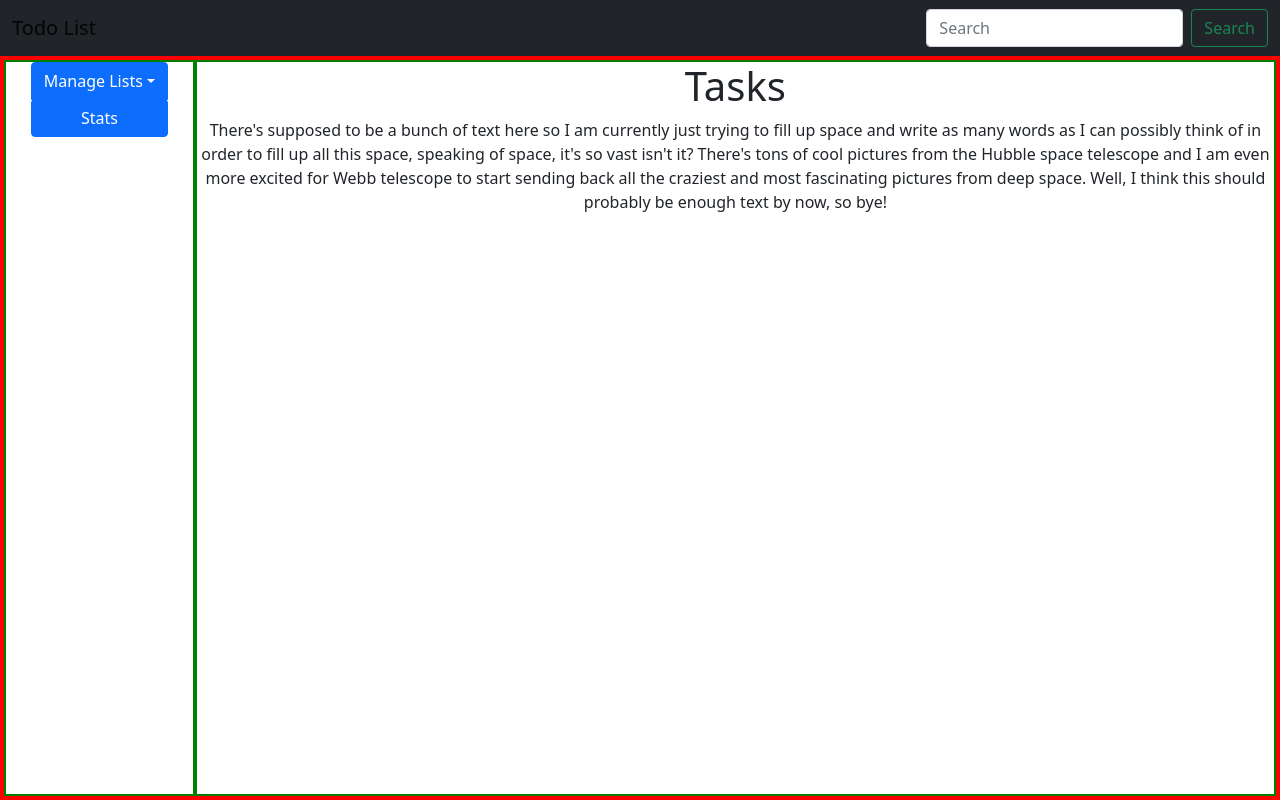
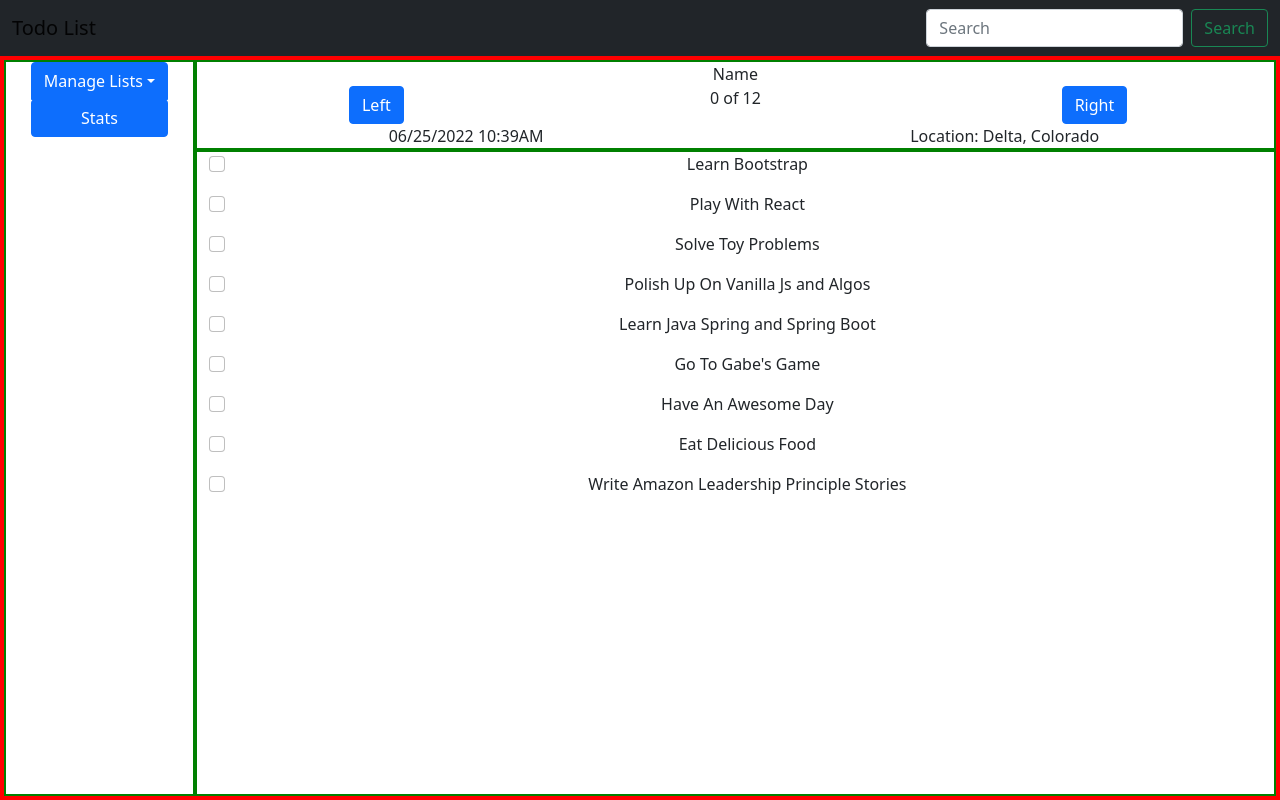
Before and after one commit to mrrobotisreal/React_Todo_List, a React app: page / in a window 1280 px wide. Built offline with nearby package versions, Linux system fonts and the light colour scheme; the HTML template or start-up script is replaced by a standard one.

Commit message:
Finished TasksHeader and TasksBody.

```diff
--- /dev/null
+++ b/client/src/components/Home/Tasks/Breakdown/TasksBody.css
@@ -0,0 +1,3 @@
+#TasksBody {
+  display: flex;
+}
--- /dev/null
+++ b/client/src/components/Home/Tasks/Breakdown/TasksBody.jsx
@@ -0,0 +1,32 @@
+import React, { useState } from 'react';
+import { Container, Row, Col, Form } from 'react-bootstrap';
+
+import './TasksBody.css';
+
+const TasksBody = () => {
+  const [ tasks, setTasks ] = useState(['Learn Bootstrap', 'Play With React', 'Solve Toy Problems', 'Polish Up On Vanilla Js and Algos', 'Learn Java Spring and Spring Boot', 'Go To Gabe\'s Game', 'Have An Awesome Day', 'Eat Delicious Food', 'Write Amazon Leadership Principle Stories']);
+
+  return (
+    <div>
+      <Container>
+        <Row>
+          <Col>
+            {
+              tasks.map(task => {
+                return (
+                  <Form className="Task">
+                    <Form.Group className="mb-3" controlId="formBasicCheckbox">
+                      <Form.Check type="checkbox" label={task} />
+                    </Form.Group>
+                  </Form>
+                );
+              })
+            }
+          </Col>
+        </Row>
+      </Container>
+    </div>
+  )
+};
+
+export default TasksBody;
--- /dev/null
+++ b/client/src/components/Home/Tasks/Breakdown/TasksHeader.css
@@ -0,0 +1,4 @@
+#TasksHeader {
+  display: flex;
+  border-bottom: 4px solid green;
+}
--- /dev/null
+++ b/client/src/components/Home/Tasks/Breakdown/TasksHeader.jsx
@@ -0,0 +1,37 @@
+import React from 'react';
+import { Container, Row, Col, Button } from 'react-bootstrap';
+
+import './TasksHeader.css';
+
+const TasksHeader = () => {
+  return (
+    <div id="TasksHeader">
+      <Container>
+        <Row>
+          <Col>Name</Col>
+        </Row>
+        <Row>
+          <Col>
+            <Button>Left</Button>
+          </Col>
+          <Col>
+            <span>0 of 12</span>
+          </Col>
+          <Col>
+            <Button>Right</Button>
+          </Col>
+        </Row>
+        <Row>
+          <Col>
+            <span>06/25/2022 10:39AM</span>
+          </Col>
+          <Col>
+            <span>Location: Delta, Colorado</span>
+          </Col>
+        </Row>
+      </Container>
+    </div>
+  )
+};
+
+export default TasksHeader;
--- a/client/src/components/Home/Tasks/Tasks.jsx
+++ b/client/src/components/Home/Tasks/Tasks.jsx
@@ -2,14 +2,20 @@ import React from 'react'
 import { Container } from 'react-bootstrap';
 
 import './Tasks.css';
+import TasksHeader from './Breakdown/TasksHeader.jsx';
+import TasksBody from './Breakdown/TasksBody.jsx';
 
 const Tasks = () => {
   return (
     <div id="Tasks">
-      <h1>Tasks</h1>
-      <p>There's supposed to be a bunch of text here so I am currently just trying to fill up space and write as many words as I can possibly think of in order to fill up all this space, speaking of space, it's so vast isn't it? There's tons of cool pictures from the Hubble space telescope and I am even more excited for Webb telescope to start sending back all the craziest and most fascinating pictures from deep space. Well, I think this should probably be enough text by now, so bye!</p>
+      <TasksHeader />
+      <TasksBody />
     </div>
   );
 };
 
 export default Tasks;
+
+
+      // {/* <h1>Tasks</h1>
+      // <p>There's supposed to be a bunch of text here so I am currently just trying to fill up space and write as many words as I can possibly think of in order to fill up all this space, speaking of space, it's so vast isn't it? There's tons of cool pictures from the Hubble space telescope and I am even more excited for Webb telescope to start sending back all the craziest and most fascinating pictures from deep space. Well, I think this should probably be enough text by now, so bye!</p> */}
```
